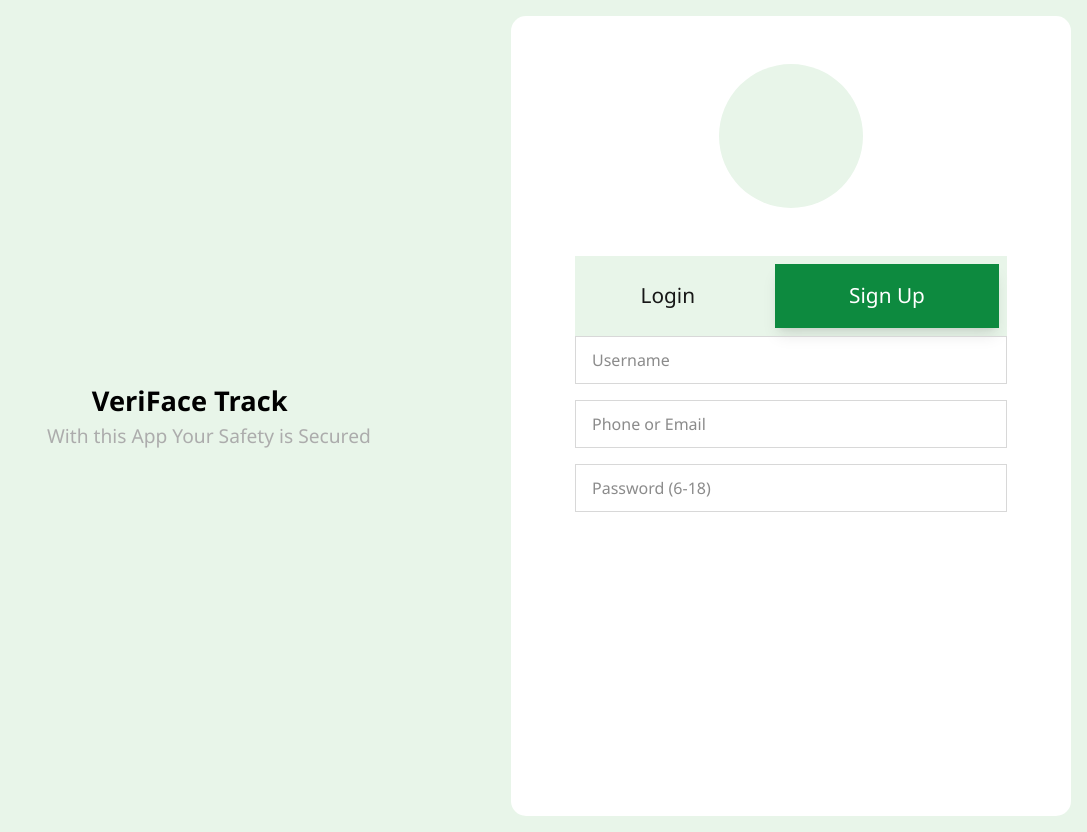
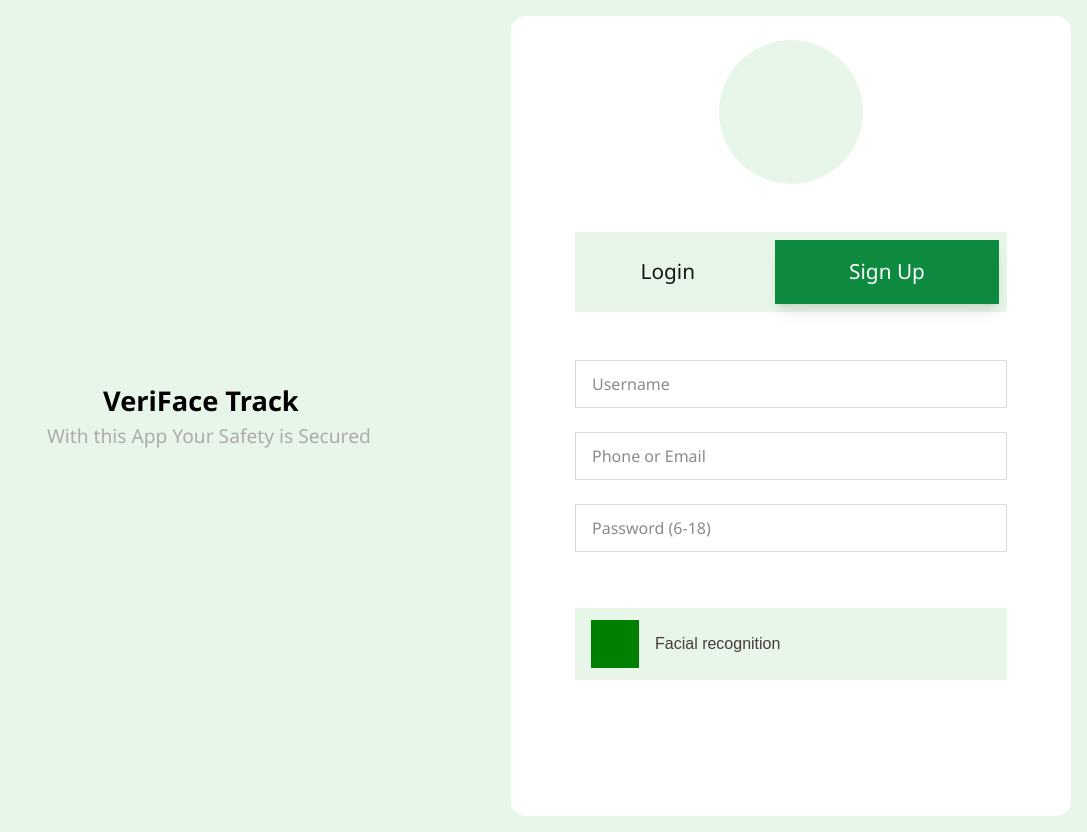
Before and after one commit to Meedux/veriface-track, a Next.js app: page /sign-up in a window 1280 px wide. Shown: the whole page, without its empty margins (193-1280 px from the left). Built offline with nearby package versions, Linux system fonts and the light colour scheme.

Commit message:
changes in sign up page

```diff
--- a/app/sign-up/page.js
+++ b/app/sign-up/page.js
@@ -6,29 +6,32 @@ const page = () => {
 
 
     <div className="flex flex-col items-start ml-[15rem] mr-[2rem]"> {/*left section text*/}
-      <h1 className="text-[1.7rem] text-black ml-[2.8rem] font-bold" style={{ fontFamily: '"Segoe UI", sans-serif' }} >VeriFace Track</h1>
-      <p className="text-[1.2rem] text-[#ACACAC]" style={{ fontFamily: '"Segoe UI", sans-serif' }}>With this App Your Safety is Secured</p>
+      <h1 className="text-[1.7rem] text-black ml-[3.5rem] font-bold" style={{ fontFamily: '"Segoe UI", sans-serif' }} >VeriFace Track</h1>
+      <p className="text-[1.2rem] text-[#ACACAC]" style={{ fontFamily: '"Segoe UI", sans-serif'  }}>With this App Your Safety is Secured</p>
     </div>
 
 <div className=" items-end bg-white w-[35rem] h-[50rem] m-[1rem] rounded-[15px]"> {/*right section sign up form*/}
 
-  <div className="flex flex-col items-center justify-center"> {/*container of logo and contents below it*/}
+  <div className="flex flex-col items-center justify-center "> {/*container of logo and contents below it*/}
 
-    <div className="bg-[#E8F5E9] w-[9rem] h-[9rem] rounded-[50%] mt-[3rem] mb-[3rem]"></div>  {/*logo*/}
+    <div className="bg-[#E8F5E9] w-[9rem] h-[9rem] rounded-[50%] mt-[1.5rem] mb-[3rem]"></div>  {/*logo*/}
 
-    <div className="bg-[#E8F5E9] h-[5rem] w-[27rem] rounded-[15] flex justify-end items-center"> {/*white container of the text header (sign up/login)*/}
-      <p className="text-[1.3rem]" style={{ fontFamily: '"Segoe UI", sans-serif' }}>Login</p>
+    <div className="bg-[#E8F5E9] h-[5rem] w-[27rem] rounded-[15] flex justify-end items-center mb-[3rem]"> {/*white container of the text header (sign up/login)*/}
+      <a className="text-[1.3rem]" style={{ fontFamily: '"Segoe UI", sans-serif', fontWeight: '500' }}>Login</a>
       <div className="bg-[#0D8A3F] rounded-[10] ml-[5rem] mr-[0.5rem] h-[4rem] w-[14rem] flex justify-center  items-center shadow-lg"> {/*green container for text (sign up)*/}
-        <p className="text-[1.3rem] text-[white]"style={{ fontFamily: '"Segoe UI", sans-serif' }}>Sign Up</p>
+        <p className="text-[1.3rem] text-[white]"style={{ fontFamily: '"Segoe UI", sans-serif', fontWeight: '500' }}>Sign Up</p>
       </div>
 
     </div>
     <div className="flex justify-center flex-col ">  {/*container of textbox*/}
-      <input className="w-[27rem] h-[3rem] border-[1px] border-[#d8d8d8] rounded-[10] mb-[1rem] pl-[1rem]" type="text" placeholder="Username"style={{ fontFamily: '"Segoe UI", sans-serif' }} />
-      <input className="w-[27rem] h-[3rem] border-[1px] border-[#d8d8d8] rounded-[10] mb-[1rem] pl-[1rem]" type="text" placeholder="Phone or Email"style={{ fontFamily: '"Segoe UI", sans-serif' }}/>
-      <input className="w-[27rem] h-[3rem] border-[1px] border-[#d8d8d8] rounded-[10] mb-[1rem] pl-[1rem]" type="password" placeholder="Password (6-18)" style={{ fontFamily: '"Segoe UI", sans-serif' }}/>
+      <input className="w-[27rem] h-[3rem] border-[1px] border-[#d8d8d8] rounded-[10] mb-[1.5rem] pl-[1rem]" type="text" placeholder="Username"style={{ fontFamily: '"Segoe UI", sans-serif' }} />
+      <input className="w-[27rem] h-[3rem] border-[1px] border-[#d8d8d8] rounded-[10] mb-[1.5rem] pl-[1rem]" type="text" placeholder="Phone or Email"style={{ fontFamily: '"Segoe UI", sans-serif' }}/>
+      <input className="w-[27rem] h-[3rem] border-[1px] border-[#d8d8d8] rounded-[10] mb-[1.5rem] pl-[1rem]" type="password" placeholder="Password (6-18)" style={{ fontFamily: '"Segoe UI", sans-serif' }}/>
+    </div>
 
-
+    <div className="bg-[#E8F5E9] h-[4.5rem] w-[27rem] rounded-[15] flex justify-start items-center mt-[2rem] pl-[1rem] ">
+      <div className="bg-[green] w-[3rem] h-[3rem] mr-[1rem]"></div>
+      <p className="text-[#473D3D] ">Facial recognition</p>
     </div>
   </div>
 
```
